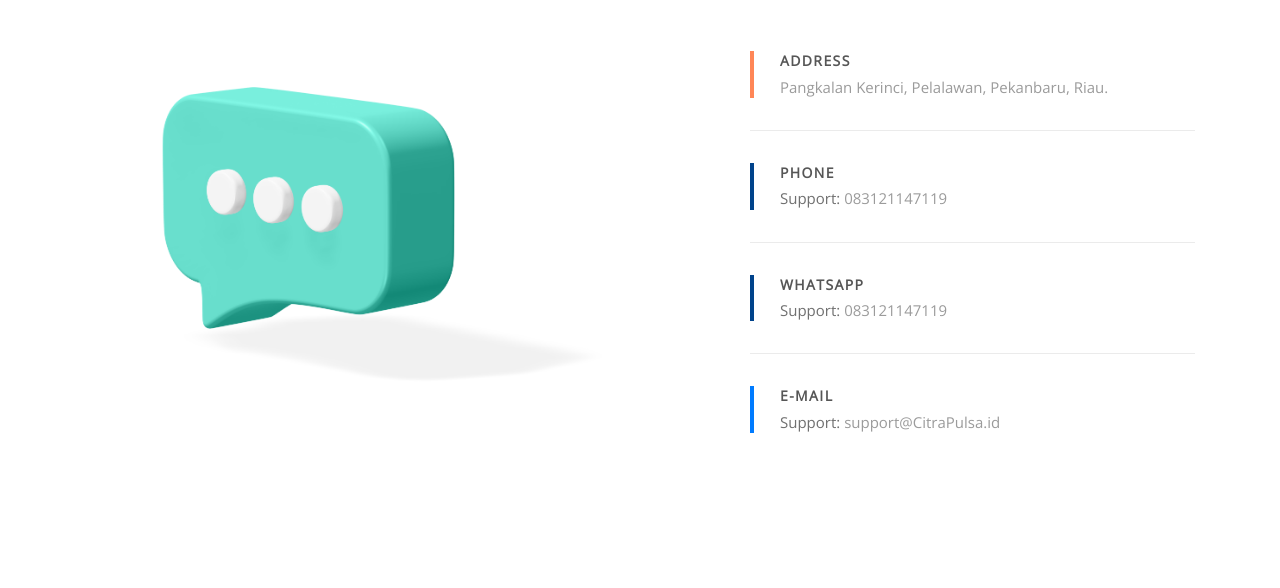
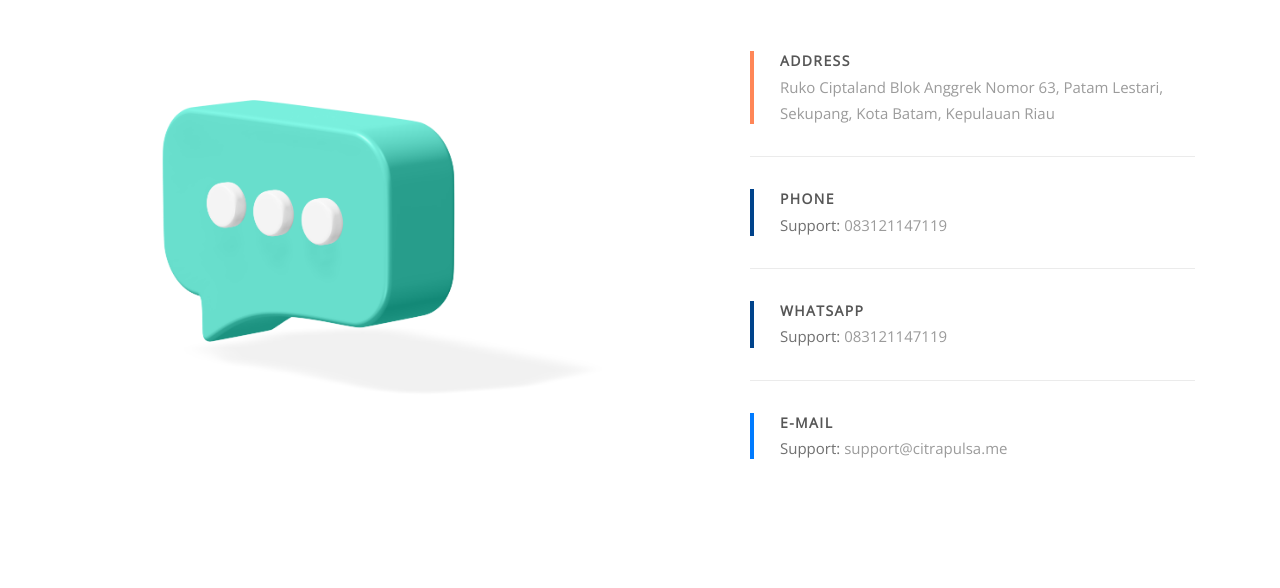
Before and after one commit to ivv1314/ivv1314.github.io, a plain HTML site: page kontak.html in a window 1280 px wide. Shown: the part 565-1153 px from the top of the page. Drawn offline with nearby package versions, Linux system fonts and the light colour scheme.

Commit message:
feat: 官网更新

```diff
--- a/kontak.html
+++ b/kontak.html
@@ -132,7 +132,7 @@
 									<dl class="list-terms-medium address">
 										<dt>Address</dt>
 										<dd>
-											<p>Pangkalan Kerinci, Pelalawan, Pekanbaru, Riau.</p>
+											<p>Ruko Ciptaland Blok Anggrek Nomor 63, Patam Lestari, Sekupang, Kota Batam, Kepulauan Riau</p>
 										</dd>
 									</dl>
 								</li>
@@ -161,7 +161,7 @@
 										<dt>E-mail</dt>
 										<dd>
 											<ul class="list-comma">
-												<li>Support: <a href="mailto:support@CitraPulsa.id">support@CitraPulsa.id</a></li>
+												<li>Support: <a href="mailto:support@CitraPulsa.id">support@citrapulsa.me</a></li>
 											</ul>
 										</dd>
 									</dl>
```
